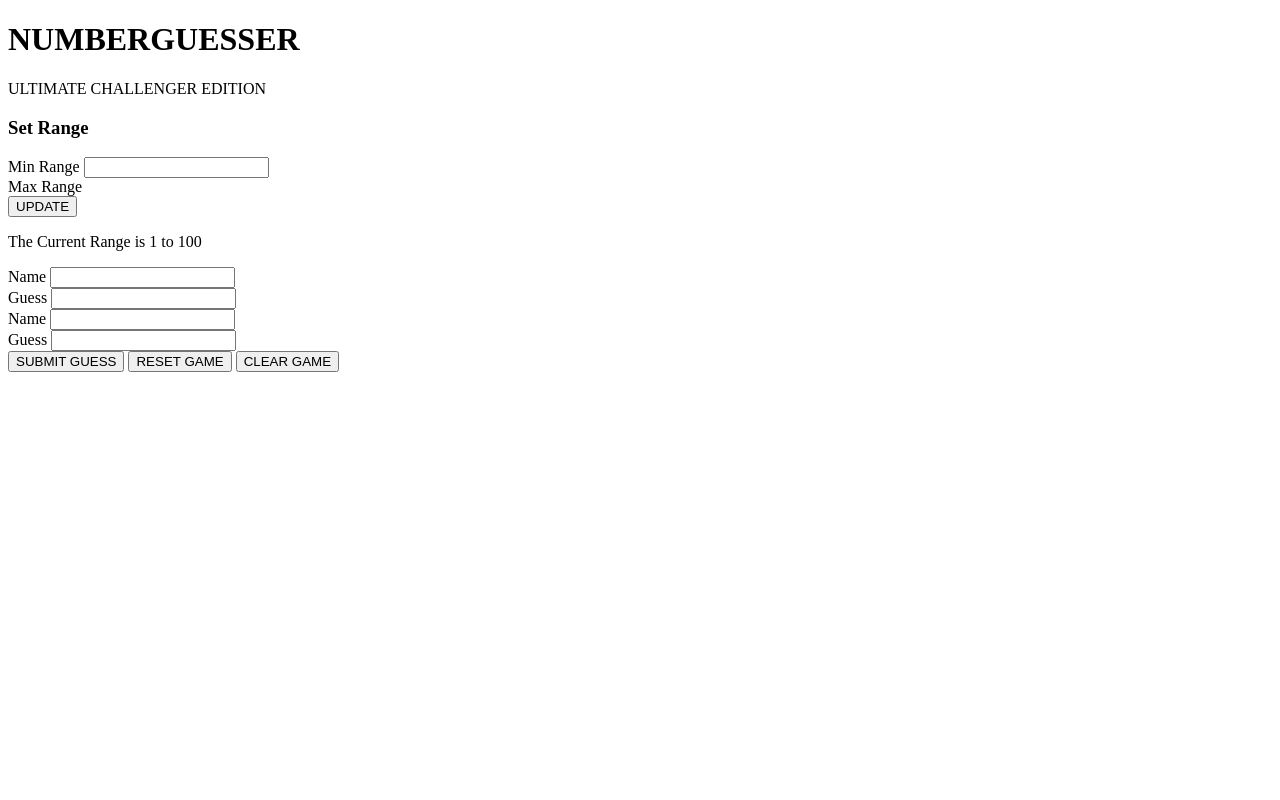
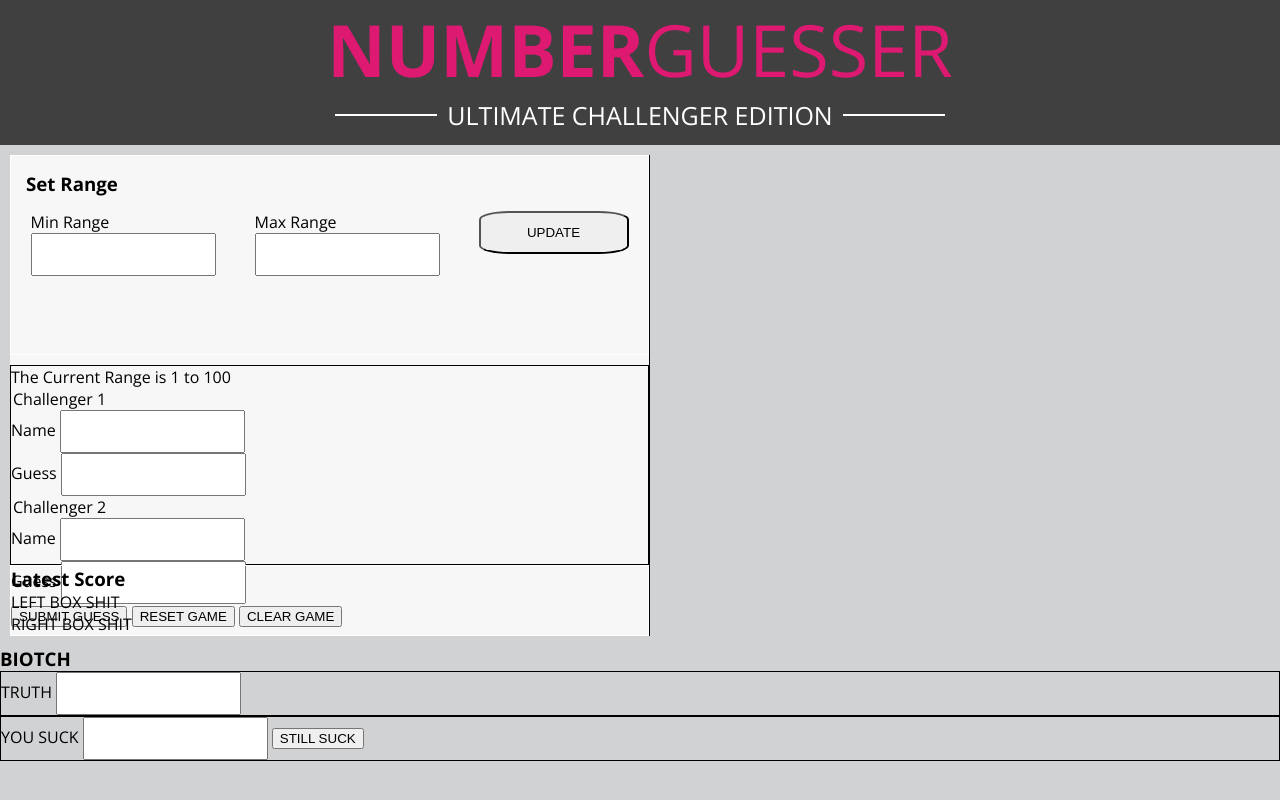
Before and after one commit to NaomiKC92/Number_Guesser, a plain HTML site: page idex.html in a window 1280 px wide. Drawn offline with nearby package versions, Linux system fonts and the light colour scheme.

Commit message:
Add second css and change index

```diff
--- a/idex.html
+++ b/idex.html
@@ -1,63 +1,96 @@
+
 <!DOCTYPE html>
 <html>
 <head>
  <title>Number Guesser</title>
+ <link rel="stylesheet" type="text/css" href="styles2.css">
+ <link href="https://fonts.googleapis.com/css?family=Open+Sans:100,300,400,600,700," rel="stylesheet">
+ <meta name="viewport" content="width=device-width, initial-scale=1">
 </head>
 <body>
 <header>
-		<h1><span>NUMBER</span>GUESSER</h1>
-		<p>ULTIMATE CHALLENGER EDITION</p>
+ <h1><span class="num">NUMBER</span>GUESSER</h1>
+ <div class="head-para">
+   <div class= "sideline"></div>
+     <h2>ULTIMATE CHALLENGER EDITION</h2>
+   <div class="sideline"></div>
+</div>
 </header>
-<div class="set-range">
-	<h3>Set Range</h3>
-	<form class="min-range">
-		<section>
+ <div class="left-section">
+   <section class="set-range">
+      	<h3 id="section-1-title">Set Range</h3>
+     <form class="ranges">
+      <article class="min">
       <label>Min Range</label>
+        <input type="text">
+      </article>
+       <article class="max">
+       <label>Max Range</label>
+         <input type="text">
+       </article>
+       <button type="submit" class= "update-btn">UPDATE</button></article>
+     </form>
+
+   </section>
+   <section class="challengers">
+     <p>The Current Range is 1 to 100</p>
+     <article class="opponent-1">
+       <form name="challenger-1">
+     <legend>Challenger 1</legend>
+          <label>Name</label>
+            <input type="text">
+         </article>
+         <article class= "opponent-1-guess">
+           <label>Guess</label>
+           <input type="number">
+         </article>
+       </form>
+     <legend>Challenger 2</legend>
+       <form name="challenger-2">
+         <article class="opponenet-2">
+          <label>Name</label>
+           <input type="text">
+         </article>
+         <article class= "opponent-2-guess">
+           <label>Guess</label>
+           <input type="number">
+         </article>
+       </form>
+       <article class="buttons">
+           <button type="sumbit" class="submit-guess">SUBMIT GUESS</button>
+           <button type="sumbit" class="reset-game">RESET GAME</button>
+           <button type="sumbit" class="clear-game">CLEAR GAME</button>
+       </article>
+   </section>
+   <section class= "latest-scores">
+           <div class="mini-left-box">
+               <h3>Latest Score</h3>
+               <p>LEFT BOX SHIT</p>
+           </div>
+           <div class="mini-right-box">
+               <p>RIGHT BOX SHIT</p>
+           </div>
+   </section>
+ </div>
+ <div class="right-section">
+   <div class="am-i-right">
+           <h3>BIOTCH</h3>
+           <form class="bullshit">
+               <section class="bruh">
+                   <label>TRUTH</label>
                    <input type="text">
                </section>
            </form>
            <form>
-		<section>
-			<label>Max Range</label>
-				<iput type="text">
+           <section class="suck">
+               <label>YOU SUCK</label>
+               <input type="text">
+               <button class="update" type="submit">STILL SUCK</button>
            </section>
        </form>
-	<button class="update" type="submit">UPDATE</button>
-	<div class="challengers">
-		<p>The Current Range is 1 to 100</p>
-		<form name="challenger-1">
-			<section>
-				<label>Name</label>
-				<input type="text">
-			</section>
-			<section>
-				<label>Guess</label>
-				<input type="number">
-			</section>
-		</form>
-		<form name="challenger-2">
-			<section>
-				<label>Name</label>
-				<input type="text">
-			</section>
-			<section>
-				<label>Guess</label>
-				<input type="number">
-			</section>
-		</form>
-		<button type="submit" class="submit-guess">SUBMIT GUESS</button>
-		<button type="submit" class="reset-game">RESET GAME</button>
-		<button type="sumbit" class="clear-game">CLEAR GAME</button>
    </div>
-	<div class="latest-score">
-		<!-- <section class="player-1-guess">
-			<p>Challenger 1 Name</p>
-			<p>current guess</p> -->
-	</div>
-	<div class="results">
-
    </div>
 
-</div>
+
 </body>
 </html>
--- /dev/null
+++ b/styles2.css
@@ -0,0 +1,166 @@
+body {
+	font-family:'Open Sans', sans-serif;
+	background-color: #d0d2d3;
+	/*height:100%;*/
+}
+
+* {
+	box-sizing:border-box;
+	margin:0;
+
+}
+
+header {
+	background-color: #404041;
+	text-align:center;
+	height: 145px;
+
+}
+
+h1 {
+	color:#dd1972;
+	font-family:'Open Sans', sans-serif;
+	font-weight: 300;
+ font-size: 72px;
+}
+
+.num {
+ font-weight: 700;
+}
+
+h2 {
+	display: flex;
+	font-weight: 300;
+	color:#ffffff;
+	font-size: 25px;
+	margin-left: 10px;
+	margin-right: 10px;
+}
+
+h3 {
+	display: flex;
+	flex-direction:column;
+}
+
+.head-para {
+	display:flex;
+	justify-content: center;
+	align-items: center;
+}
+
+.sideline {
+		justify-content: space-between;
+    background-color: #ffffff;
+    height: 2px;
+    width: 8%;
+}
+
+.left-section {
+	margin:10px;
+	display:flex;
+	flex-direction:column;
+	width:50%;
+	border-right:1px solid black;
+	background-color: #f7f7f7;
+}
+
+.set-range {
+	/*width:50%;*/
+	display:flex;
+	border:1px solid white;
+	margin-bottom:10px;
+	height:200px;
+	flex-direction: column;
+
+}
+section {
+	border: 1px solid black;
+}
+
+
+#section-1-title {
+	display: flex;
+	align-items: flex-start;
+	justify-content: flex-start;
+	flex-direction: row;
+	margin: 15px;
+	}
+
+.ranges {
+	display: flex;
+	flex-direction: row;
+	/*align-content: center;*/
+	justify-content: flex-start;
+	justify-content: space-around;
+}
+
+.min {
+	display: flex;
+	flex-direction: column;
+}
+
+/*.min-range {
+	display: flex;
+	flex-direction: column;
+}*/
+
+.max {
+	display: flex;
+	flex-direction: column;
+
+}
+
+input {
+	height: 43px;
+}
+
+.update-btn {
+	height: 43px;
+	display: flex;
+	flex-direction: column;
+	border-top-right-radius: 20%;
+	border-bottom-right-radius: 20%;
+	border-top-left-radius: 20%;
+	border-bottom-left-radius: 20%;
+	width: 150px;
+	align-items:center;
+	justify-content:center;
+
+}
+
+.challengers {
+	/*display:flex;*/
+	/*border:1px solid white;
+	margin-bottom:10px;*/
+	height:200px;
+}
+
+
+
+
+.latest-scores {
+	border:1px solid white;
+}
+
+.opponent-1 {
+	display:flex;
+	/*justify-content:row;*/
+
+}
+
+/*.opponent-1-guess {
+	justify-content: row;
+	*/
+	/*justify-content:row;
+}
+
+.right-section{
+	display:flex;
+}
+
+.buttons {
+	display:flex;
+
+}
+
+.submit-guess, .reset-game, .clear-game
```
Also changed, not shown: styles.css (+120 -0 lines). Lines whose indentation alone changed are shown as unchanged.
